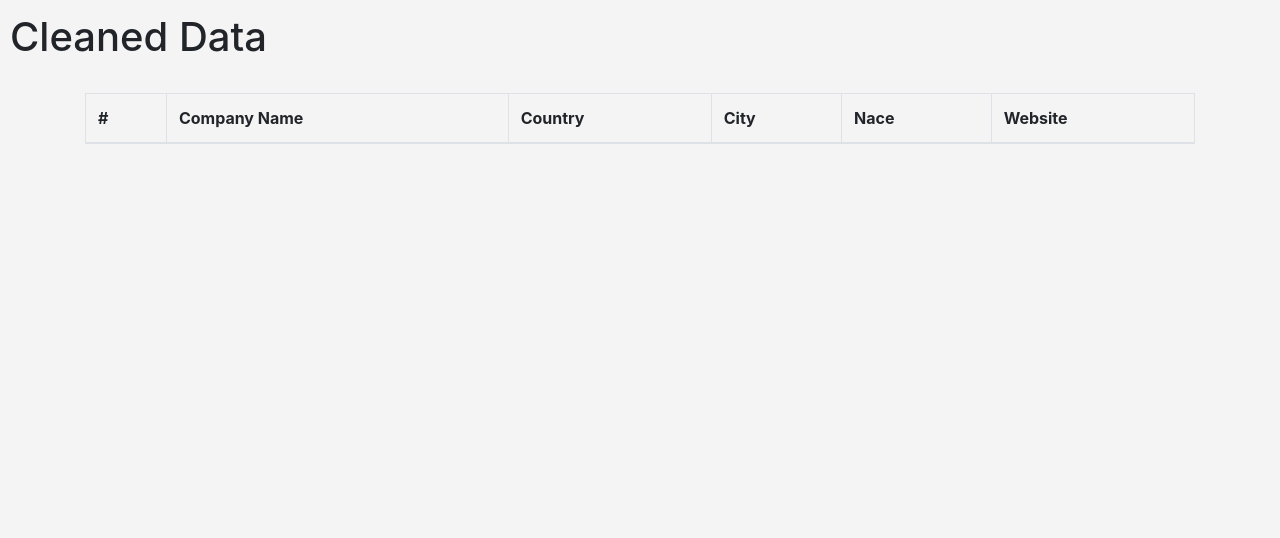
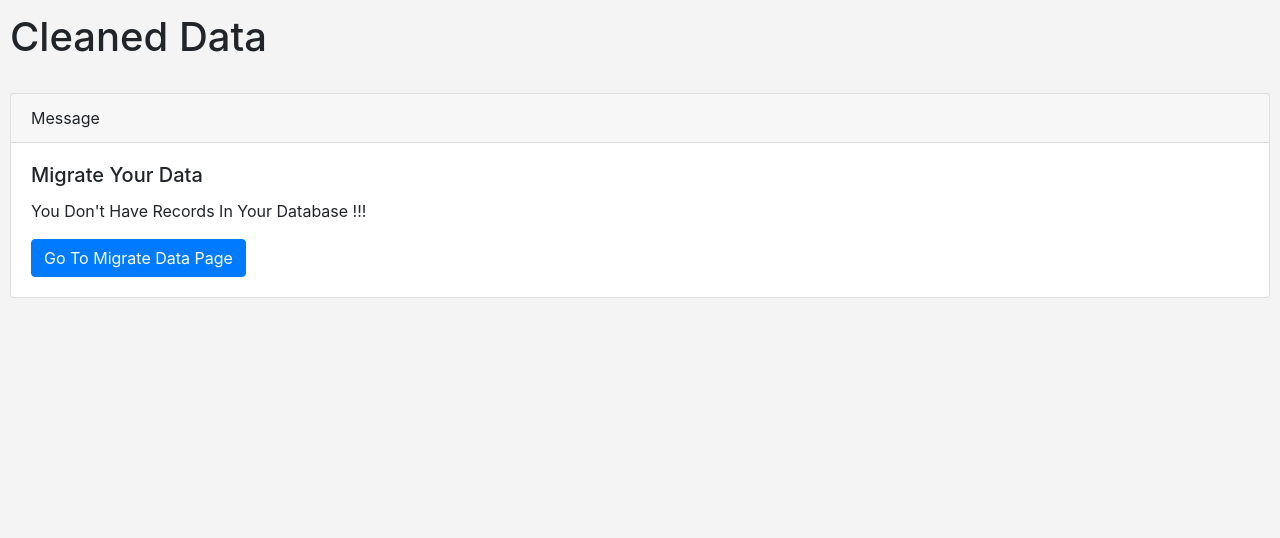
Before and after one commit to da4o88/big_data_purification, a Flask app: page /show-data in a window 1280 px wide. Shown: the part 56-594 px from the top of the page. Run offline with Flask 2, Linux system fonts and the light colour scheme; lists and menus that the app fills with data are empty; some libraries are stand-ins or nearby versions.

Commit message:
delete all button and function, add button for redirect page

```diff
--- a/app/handlers.py
+++ b/app/handlers.py
@@ -34,6 +34,7 @@ def get_total_companies(companies, offset=0, per_page=10):
     return companies[offset: offset + per_page]
 
 
+# <-- Work With MongoDB -->
 # Add data to MongoDB
 
 def add_data():
@@ -53,3 +54,12 @@ def show_company_data():
         output.append(comp)
 
     return output
+
+# Delete Data in DB
+
+
+def delete_all_data():
+    companies = Company.objects
+
+    for company in companies:
+        company.delete()
--- a/app/templates/raw_data.html
+++ b/app/templates/raw_data.html
@@ -4,8 +4,7 @@
         <div>
             <h1>Raw Data</h1>
             <form action="" method="POST">
-                <input type="submit" value="Migrate Data" class="btn btn-success" name="btn-migrate"
-                       data-bs-toggle="modal" data-bs-target="#exampleModal">
+                <input type="submit" value="Migrate Data" class="btn btn-success" name="btn-migrate">
 
                 <!-- Button trigger modal -->
                 <button type="button" class="btn btn-primary" data-bs-toggle="modal" data-bs-target="#exampleModal">
--- a/app/templates/show_data.html
+++ b/app/templates/show_data.html
@@ -1,7 +1,25 @@
 {% extends 'base.html' %}
 {% block content %}
 <h1>Cleaned Data</h1>
-<br/>
+    <br>
+
+    {% if records_flag %}
+        <div class="card">
+          <div class="card-header">
+            Message
+          </div>
+          <div class="card-body">
+            <h5 class="card-title">Migrate Your Data</h5>
+            <p class="card-text">You Don't Have Records In Your Database !!!</p>
+            <a href="{{ url_for('show_raw_data') }}" class="btn btn-primary">Go To Migrate Data Page</a>
+          </div>
+        </div>
+
+    {% else %}
+            <form action="" method="post">
+                <input type="submit" value="Delete All Records" class="btn btn-danger" name="btn-delete-all-records">
+            </form>
+        <br/>
         <div class="container">
             {{ pagination.links }}
                 <div class="table-responsive">
@@ -34,4 +52,5 @@
                 </div>
             {{ pagination.links }}
         </div>
+    {% endif %}
 {% endblock %}
--- a/app/views.py
+++ b/app/views.py
@@ -1,6 +1,7 @@
 from flask import render_template, redirect, request, jsonify, url_for, Response
 from flask_paginate import Pagination, get_page_args, get_page_parameter
-from .handlers import get_companies, get_total_companies, get_raw_data, add_data, show_company_data
+# from .handlers import get_companies, get_total_companies, get_raw_data, add_data, show_company_data
+from .handlers import *
 from .models import Company
 from app import app
 
@@ -20,10 +21,20 @@ def home():  # put application's code here
 #     return render_template("modal.html")
 
 
-@app.route('/show-data', methods=["GET"])
+@app.route('/show-data', methods=["GET", "POST"])
 def show_data():
     companies = show_company_data()
     records = len(Company.objects)
+    records_flag = False
+    # Check if DB is empty
+    if request.method == "GET" and records == 0:
+        records_flag = True
+        return render_template('show_data.html', records_flag=records_flag)
+
+    if request.method == "POST" and request.form.get("btn-delete-all-records"):
+        delete_all_data()
+        records_flag = True
+        return render_template('show_data.html', records_flag=records_flag)
 
     # Set Pagination
     page = request.args.get(get_page_parameter(), type=int, default=1)
@@ -35,6 +46,7 @@ def show_data():
     pagination = Pagination(page=page, per_page=per_page, total=records, css_framework='bootstrap5')
 
     return render_template("show_data.html",
+                           records=records,
                            companies=pagination_companies,
                            pagination=pagination,
                            page=page,
```
